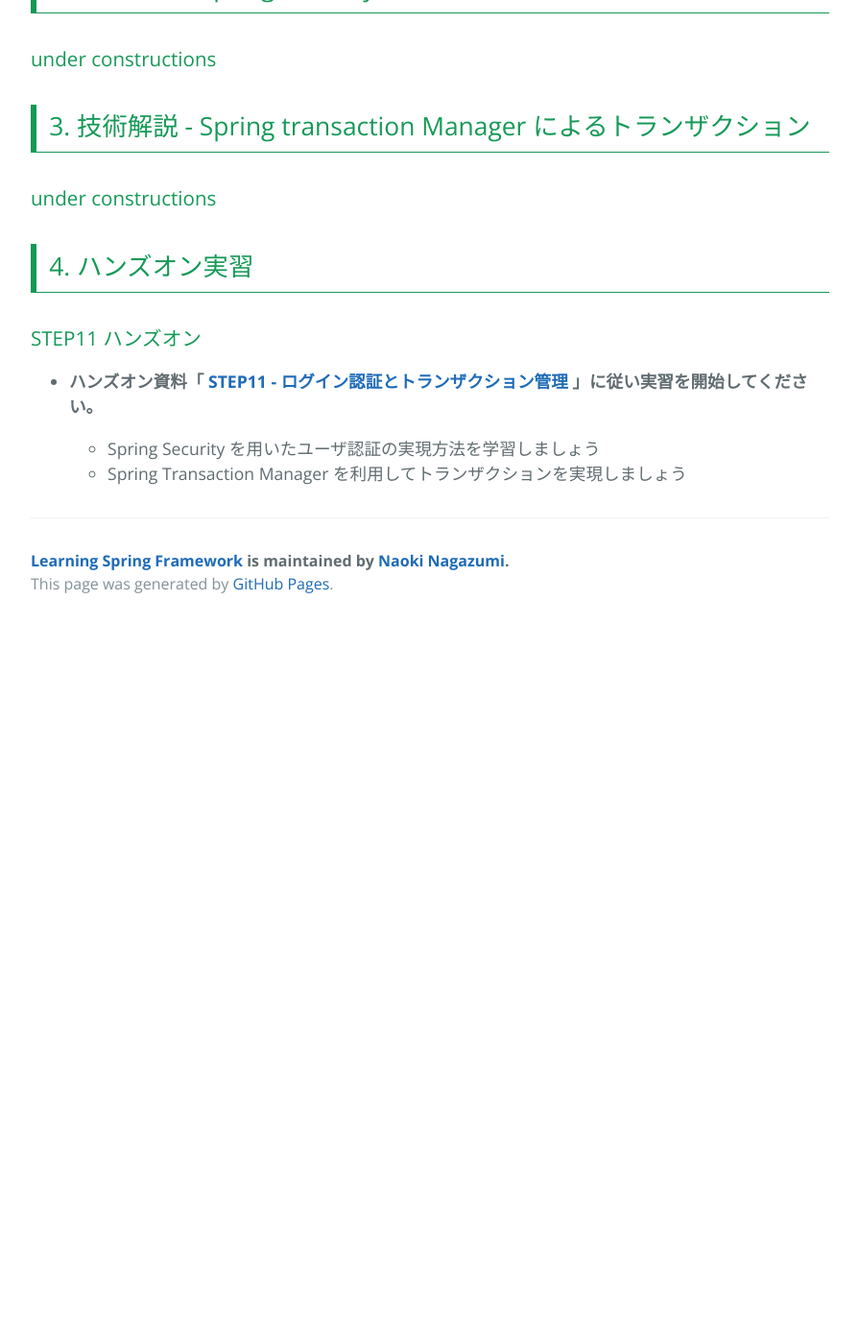
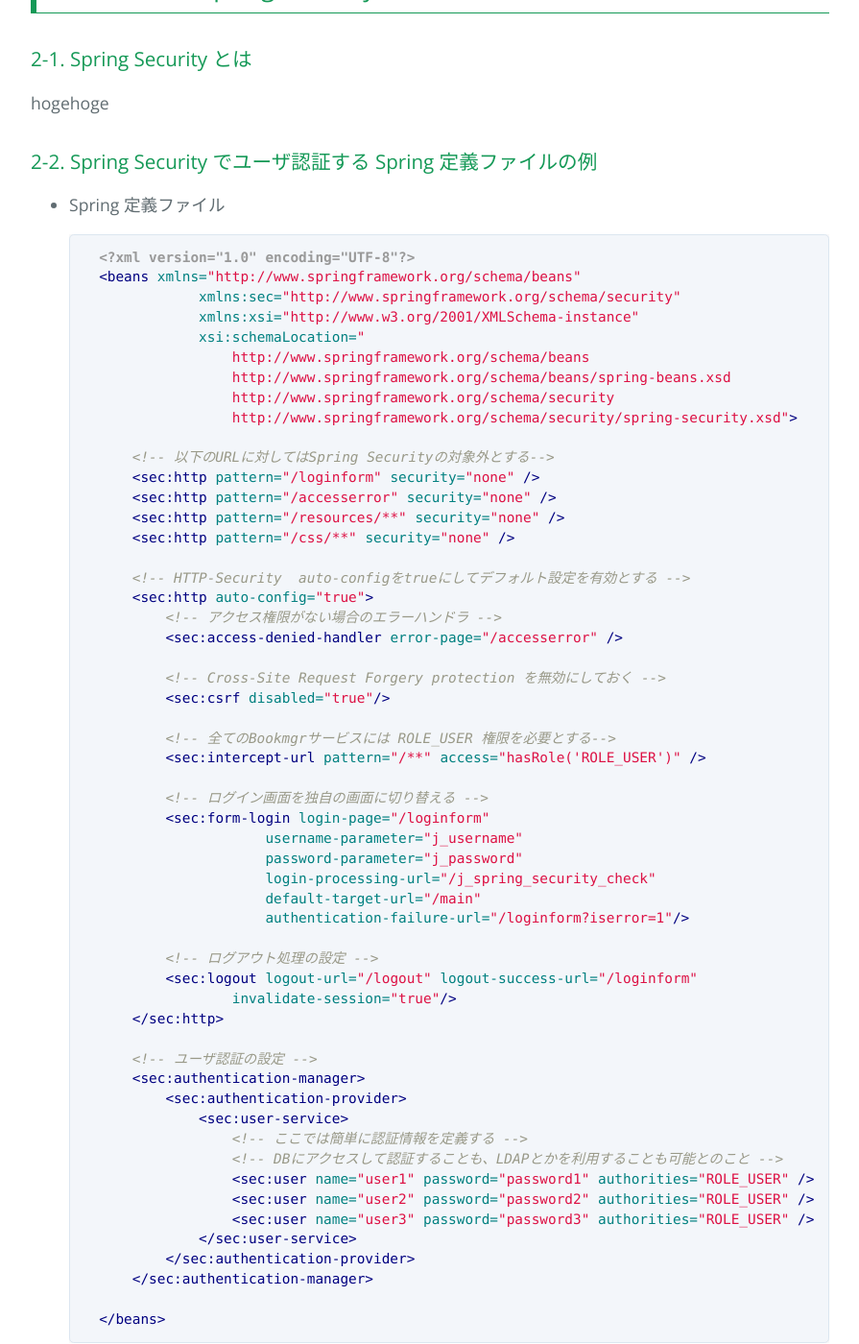
Before and after one commit to ngzm/training-java-spring-entry, a Jekyll site: the page built from _texts/step11_text.md, in a window 1280 px wide and 1400 px high, scrolled down 1563 px. Shown: the whole window at 96% size, without its empty margins (192-1087 px from the left). Built offline with Jekyll 4.4.1, drawn with Linux system fonts in a browser that asks for light colours; before the commit the page ends 2215 px from its top, so only the background shows below that; some of the changed text lies outside the part shown.

Commit message:
WIP. STEP11 の途中

````diff
--- a/_texts/step11_text.md
+++ b/_texts/step11_text.md
@@ -33,11 +33,150 @@ date:   2017-04-24
 
 <h2 class="handson">2. 技術解説 - Spring Security によるユーザ認証</h2>
 
-### under constructions
+### 2-1. Spring Security とは
+
+hogehoge
+
+### 2-2. Spring Security でユーザ認証する Spring 定義ファイルの例
+
+- Spring 定義ファイル
+
+    ```xml
+    <?xml version="1.0" encoding="UTF-8"?>
+    <beans xmlns="http://www.springframework.org/schema/beans"
+                xmlns:sec="http://www.springframework.org/schema/security"
+                xmlns:xsi="http://www.w3.org/2001/XMLSchema-instance"
+                xsi:schemaLocation="
+                    http://www.springframework.org/schema/beans
+                    http://www.springframework.org/schema/beans/spring-beans.xsd
+                    http://www.springframework.org/schema/security
+                    http://www.springframework.org/schema/security/spring-security.xsd">
+
+        <!-- 以下のURLに対してはSpring Securityの対象外とする-->
+        <sec:http pattern="/loginform" security="none" />
+        <sec:http pattern="/accesserror" security="none" />
+        <sec:http pattern="/resources/**" security="none" />
+        <sec:http pattern="/css/**" security="none" />
+
+        <!-- HTTP-Security  auto-configをtrueにしてデフォルト設定を有効とする -->
+        <sec:http auto-config="true">
+            <!-- アクセス権限がない場合のエラーハンドラ -->
+            <sec:access-denied-handler error-page="/accesserror" />
+
+            <!-- Cross-Site Request Forgery protection を無効にしておく -->
+            <sec:csrf disabled="true"/>
+
+            <!-- 全てのBookmgrサービスには ROLE_USER 権限を必要とする-->
+            <sec:intercept-url pattern="/**" access="hasRole('ROLE_USER')" />
+
+            <!-- ログイン画面を独自の画面に切り替える -->
+            <sec:form-login login-page="/loginform"
+                        username-parameter="j_username"
+                        password-parameter="j_password"
+                        login-processing-url="/j_spring_security_check"
+                        default-target-url="/main"
+                        authentication-failure-url="/loginform?iserror=1"/>
+
+            <!-- ログアウト処理の設定 -->
+            <sec:logout logout-url="/logout" logout-success-url="/loginform"
+                    invalidate-session="true"/>
+        </sec:http>
+
+        <!-- ユーザ認証の設定 -->
+        <sec:authentication-manager>
+            <sec:authentication-provider>
+                <sec:user-service>
+                    <!-- ここでは簡単に認証情報を定義する -->
+                    <!-- DBにアクセスして認証することも、LDAPとかを利用することも可能とのこと -->
+                    <sec:user name="user1" password="password1" authorities="ROLE_USER" />
+                    <sec:user name="user2" password="password2" authorities="ROLE_USER" />
+                    <sec:user name="user3" password="password3" authorities="ROLE_USER" />
+                </sec:user-service>
+            </sec:authentication-provider>
+        </sec:authentication-manager>
+
+    </beans>
+    ```
+
+### 2-2. Spring Security でユーザ認証する Spring 定義ファイルの例
+
+- ログインフォーム画面View（loginform.jsp）新規作成
+
+    ```jsp
+    <%@ page language="java" contentType="text/html; charset=UTF-8" pageEncoding="UTF-8"%>
+    <%@ taglib uri="http://java.sun.com/jsp/jstl/core" prefix="c" %>
+    <!DOCTYPE html>
+    <html>
+    <head>
+    <meta charset="UTF-8">
+    <link rel="stylesheet" type="text/css" href="css/bookmgr.css" />
+    <title>書籍管理 ログイン画面</title>
+    </head>
+    <body>
+    <h1>書籍管理 ログイン画面</h1>
+
+    <hr />
+
+    <form name="login_form" action="j_spring_security_check" method="POST">
+    <table>
+     <tr>
+      <th>ログインID</th>
+      <td><input type="text" id="j_username" name="j_username"/></td>
+     </tr>
+     <tr>
+      <th>パスワード</th>
+      <td><input type="password" id="j_password" name="j_password"/></td>
+     </tr>
+    </table>
+    <br>
+     <input type="submit" value="ログイン" />
+    </form>
+
+    <c:if test="${param.iserror=='1'}">
+    <p style="color:red">ログイン認証に失敗しました。</p>
+    </c:if>
+
+    <hr />
+    </body>
+    </html>
+    ```
 
 <h2 class="handson">3. 技術解説 - Spring transaction Manager によるトランザクション</h2>
 
-### under constructions
+### 3-1. Spring Transaction Manager によるトランザクション制御
+
+hogehoge
+
+### 3-2. データ検索処理のトランザクション例
+
+- hogehoge
+
+    ```java
+    @Transactional(readOnly=true)     // @@@@ Transactional アノテーションを追加 @@@@
+    public List<Book> getBookList() throws Exception {
+        // Something to do ..
+
+    }
+    ```
+
+### 3-3. データ更新処理のトランザクション例
+
+- hogehoge
+
+    ```java
+    // @@@@ 更新系のトランザクション制御を設定する
+    @Transactional(
+        propagation=Propagation.REQUIRED,
+        isolation=Isolation.READ_COMMITTED,
+        timeout=10,
+        readOnly=false,
+        rollbackFor=RuntimeException.class)
+
+    public void addBook(Book book) throws Exception {
+        // Something to do ..
+
+    }
+    ```
 
 <h2 class="handson">4. ハンズオン実習</h2>
 
````
